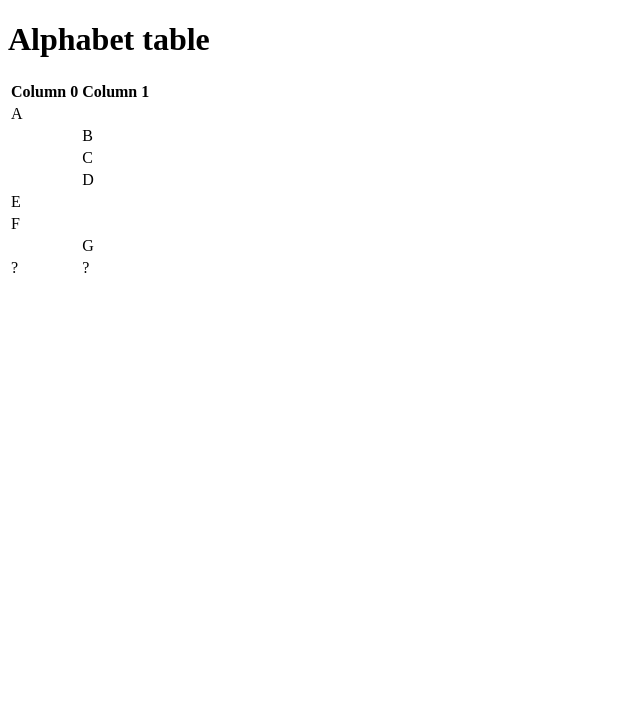
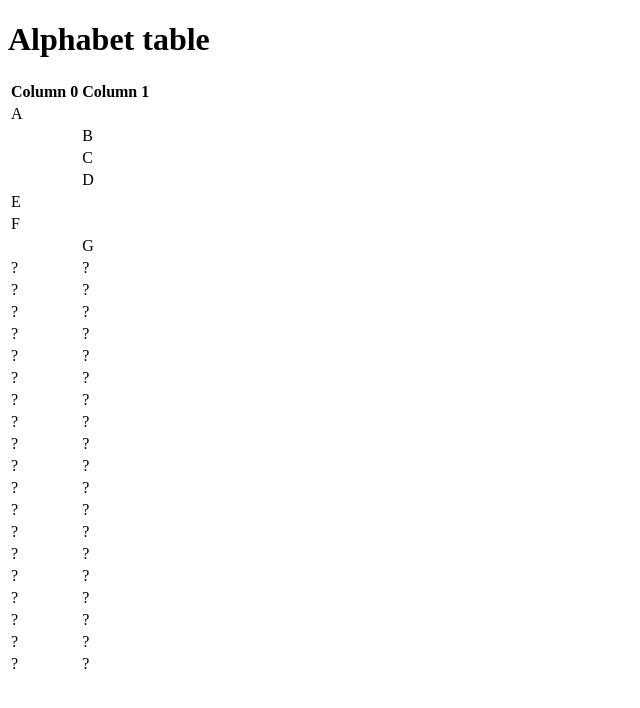
Before and after one commit to comp426-2023-spring/a01-madiali, a website: page public/index.html in a window 1280 px wide. Shown: the whole page, without its empty margins (0-640 px from the left). Drawn offline with Linux system fonts and the light colour scheme.

Commit message:
Add rows to index.html

```diff
--- a/public/index.html
+++ b/public/index.html
@@ -39,6 +39,60 @@
   					<tr>
     						<td>?</td><td>?</td>
   					</tr>
+					<tr>
+							<td>?</td><td>?</td>
+				  	</tr>
+					<tr>
+							<td>?</td><td>?</td>
+				  	</tr>
+					<tr>
+							<td>?</td><td>?</td>
+				  	</tr>
+					<tr>
+							<td>?</td><td>?</td>
+				  	</tr>
+					<tr>
+							<td>?</td><td>?</td>
+				  	</tr>
+					<tr>
+							<td>?</td><td>?</td>
+				  	</tr>
+					<tr>
+							<td>?</td><td>?</td>
+				  	</tr>
+					<tr>
+							<td>?</td><td>?</td>
+				  	</tr>
+					<tr>
+							<td>?</td><td>?</td>
+				  	</tr>
+					<tr>
+							<td>?</td><td>?</td>
+				  	</tr>
+					<tr>
+							<td>?</td><td>?</td>
+				  	</tr>
+					<tr>
+							<td>?</td><td>?</td>
+				  	</tr>
+					<tr>
+							<td>?</td><td>?</td>
+				  	</tr>
+					<tr>
+							<td>?</td><td>?</td>
+				  	</tr>
+					<tr>
+							<td>?</td><td>?</td>
+				  	</tr>
+					<tr>
+							<td>?</td><td>?</td>
+				  	</tr>
+					<tr>
+							<td>?</td><td>?</td>
+				  	</tr>
+					<tr>
+							<td>?</td><td>?</td>
+				  	</tr>
 				</tbody>
 			</table>
         	</div>
```
